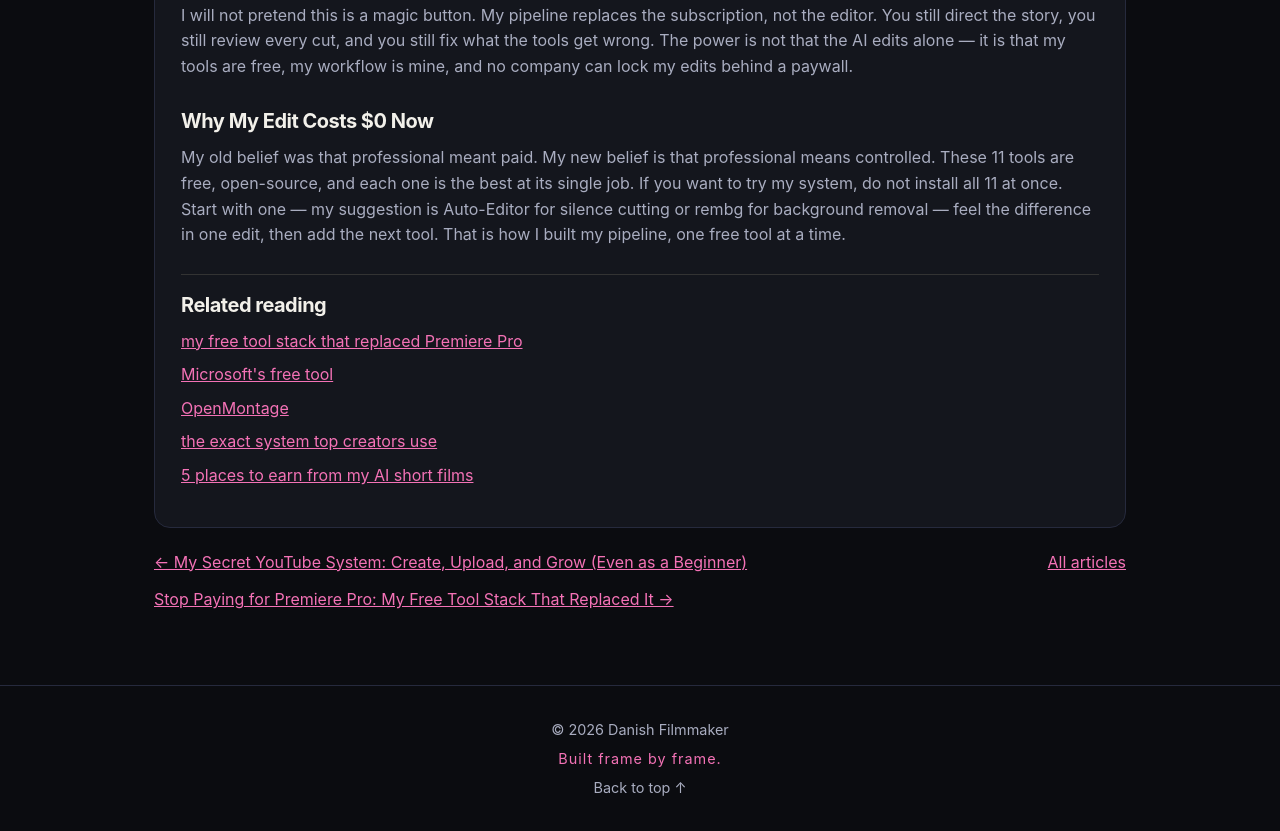
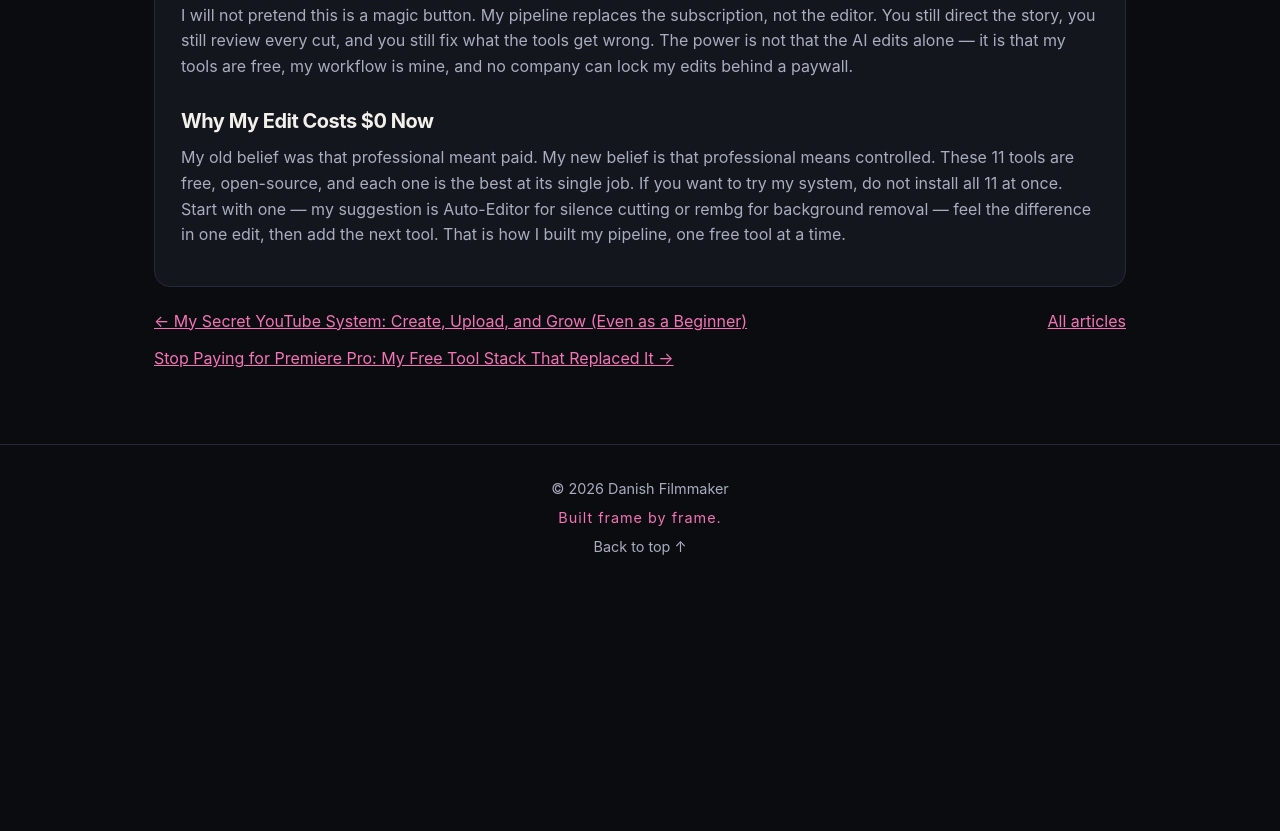
Before and after one commit to Dani-Google/Dani-Google.github.io, a plain HTML site: page blog/premiere-pro-replacement/index.html in a window 1280 px wide. Shown: the part 2166-2997 px from the top of the page. After the commit the page ends 2756 px from the top, so only its background shows below. Drawn offline with Linux system fonts and the light colour scheme.

Commit message:
Remove Related reading links from blog articles

```diff
--- a/blog/premiere-pro-replacement/index.html
+++ b/blog/premiere-pro-replacement/index.html
@@ -85,7 +85,7 @@
 <p>I will not pretend this is a magic button. My pipeline replaces the subscription, not the editor. You still direct the story, you still review every cut, and you still fix what the tools get wrong. The power is not that the AI edits alone — it is that my tools are free, my workflow is mine, and no company can lock my edits behind a paywall.</p>
 <h2>Why My Edit Costs $0 Now</h2>
 <p>My old belief was that professional meant paid. My new belief is that professional means controlled. These 11 tools are free, open-source, and each one is the best at its single job. If you want to try my system, do not install all 11 at once. Start with one — my suggestion is Auto-Editor for silence cutting or rembg for background removal — feel the difference in one edit, then add the next tool. That is how I built my pipeline, one free tool at a time.</p>
-<div class="related"><h2>Related reading</h2><ul><li><a href="/blog/free-editing-tools/">my free tool stack that replaced Premiere Pro</a></li><li><a href="/blog/tokeneconomizer/">Microsoft's free tool</a></li><li><a href="/blog/openmontage/">OpenMontage</a></li><li><a href="/blog/reverse-engineer/">the exact system top creators use</a></li><li><a href="/blog/ai-short-film-platforms/">5 places to earn from my AI short films</a></li></ul></div>
+
       </div>
     </article>
     <nav class="pager">
```
